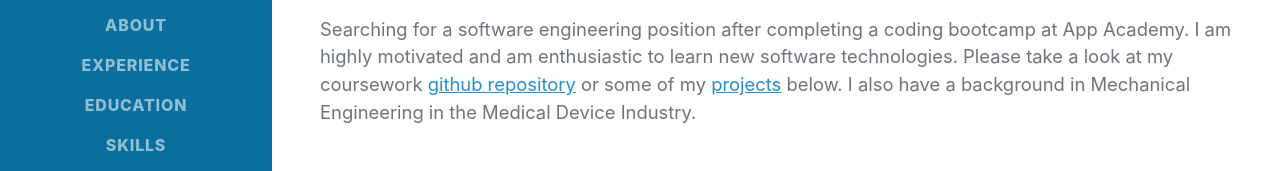
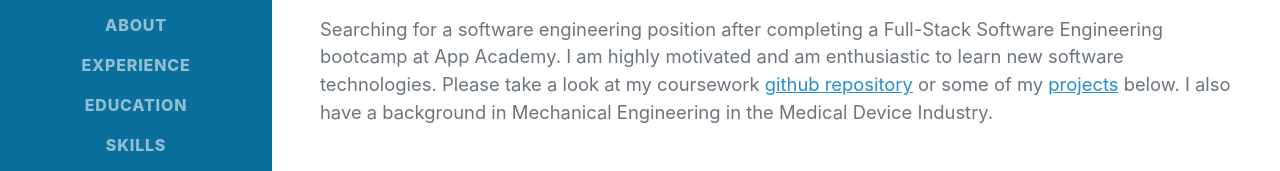
Before and after one commit to ericwongcv/ericwongcv.github.io, a plain HTML site: page index.html in a window 1280 px wide. Shown: the part 367-538 px from the top of the page. Drawn offline with nearby package versions, Linux system fonts and the light colour scheme; a web font is replaced by a local one.

Commit message:
update introduction

```diff
--- a/index.html
+++ b/index.html
@@ -47,7 +47,7 @@
                         Richmond, CA 94801 · (510) 215-2851 ·
                         <a href="mailto:name@email.com">contact.eric.wong@gmail.com</a>
                     </div>
-                    <p class="lead mb-5">Searching for a software engineering position after completing a coding bootcamp at App Academy.
+                    <p class="lead mb-5">Searching for a software engineering position after completing a Full-Stack Software Engineering bootcamp at App Academy.
                         I am highly motivated and am enthusiastic to learn new software technologies. Please take a look at my coursework
                         <a href="https://github.com/ericwongcv/AA-V2">github repository</a> or some of my <a href="#projects">projects</a> below.
                         I also have a background in Mechanical Engineering in the Medical Device Industry.</p>
```
